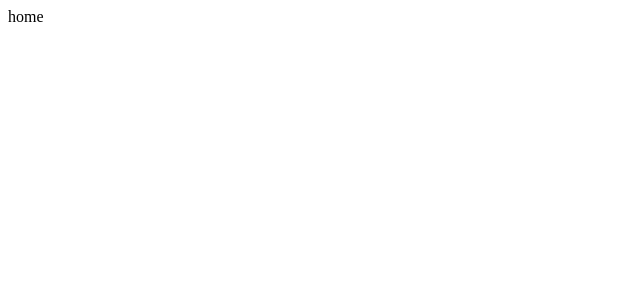
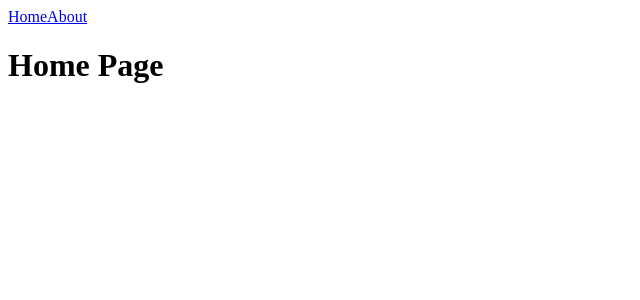
Before and after one commit to syntaxsam/pulsar-stone, a React (Create React App) app: page / in a window 1280 px wide. Shown: the top 300 px of the page, without its empty margins (0-640 px from the left). Built offline with nearby package versions, Linux system fonts and the light colour scheme.

Commit message:
make stateless components

```diff
--- a/src/App.js
+++ b/src/App.js
@@ -2,6 +2,7 @@ import React from 'react';
 
 import Routes from './routes/';
 
-const App = () => <Routes />;
+const App = () =>
+  <Routes />
 
 export default App;
--- a/src/pages/About.js
+++ b/src/pages/About.js
@@ -1,5 +1,10 @@
 import React from "react";
+import Header from '../components/Header/Header'
 
-const About = () => <div>About</div>
+const About = () =>
+  <div>
+    <Header />
+    <h1>About Page</h1>
+  </div>
 
 export default About
--- a/src/pages/Home.js
+++ b/src/pages/Home.js
@@ -1,5 +1,10 @@
 import React from "react";
+import Header from '../components/Header/Header'
 
-const Home = () => <div>home</div>
+const Home = () =>
+  <div>
+    <Header />
+    <h1>Home Page</h1>
+  </div>
 
 export default Home
--- a/src/routes/index.js
+++ b/src/routes/index.js
@@ -5,11 +5,11 @@ import Home from '../pages/Home'
 import About from '../pages/About'
 
 const Routes = () =>
-  (<BrowserRouter>
+  <BrowserRouter>
     <Switch>
       <Route path="/" exact component={Home} />
       <Route path="/about" exact component={About} />
     </Switch>
-  </BrowserRouter>);
+  </BrowserRouter>
 
 export default Routes
```
